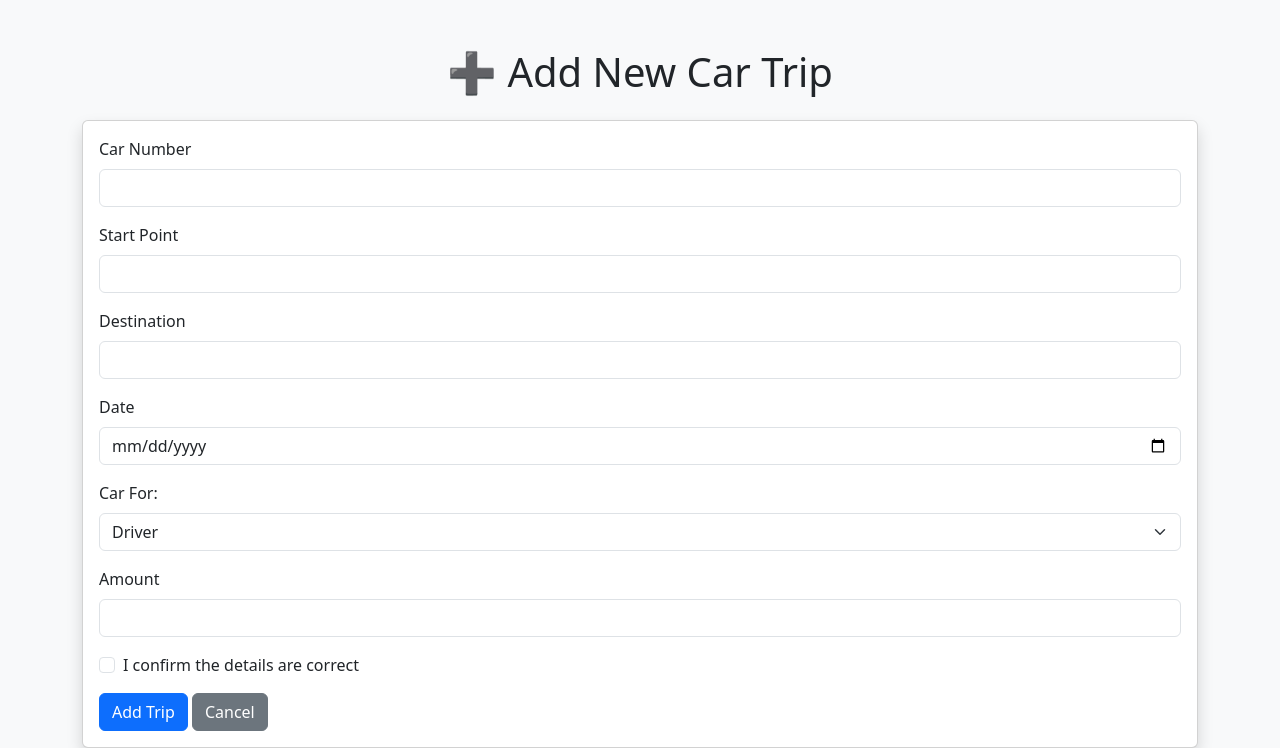
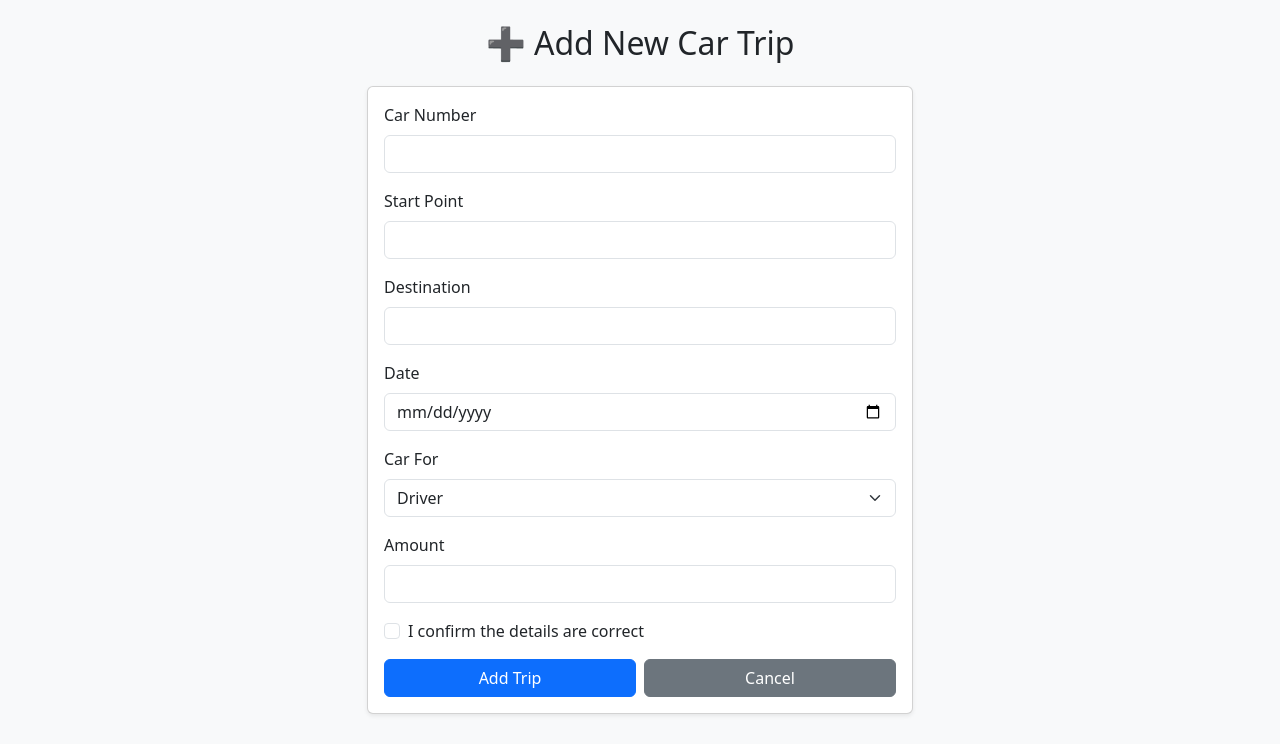
Before and after one commit to mutyalarakesh8688/avi, a Flask app: page /add in a window 1280 px wide. Shown: the part 56-804 px from the top of the page. After the commit the page ends 773 px from the top, so only its background shows below. Run offline with Flask 3, Linux system fonts and the light colour scheme; a user stored in the database is signed in.

Commit message:
Update add.html

```diff
--- a/templates/add.html
+++ b/templates/add.html
@@ -1,15 +1,24 @@
 <!DOCTYPE html>
-<html>
+<html lang="en">
 <head>
+    <meta charset="UTF-8">
+    <meta name="viewport" content="width=device-width, initial-scale=1.0">
     <title>Add New Car Trip</title>
     <link href="https://cdn.jsdelivr.net/npm/bootstrap@5.3.2/dist/css/bootstrap.min.css" rel="stylesheet">
 </head>
 <body class="bg-light">
 
+<!-- NAVBAR -->
 <nav class="navbar navbar-expand-lg navbar-dark bg-dark">
   <div class="container">
     <a class="navbar-brand" href="/">🚗 Car App</a>
-    <div class="collapse navbar-collapse">
+
+    <!-- Mobile Toggle Button -->
+    <button class="navbar-toggler" type="button" data-bs-toggle="collapse" data-bs-target="#navbarNav">
+      <span class="navbar-toggler-icon"></span>
+    </button>
+
+    <div class="collapse navbar-collapse" id="navbarNav">
       <ul class="navbar-nav ms-auto">
         {% if current_user.is_authenticated %}
         <li class="nav-item">
@@ -31,56 +40,61 @@
   </div>
 </nav>
 
-<div class="container mt-5">
-    <h1 class="text-center mb-4">➕ Add New Car Trip</h1>
+<!-- MAIN CONTENT -->
+<div class="container py-4">
+    <div class="row justify-content-center">
+        <div class="col-12 col-md-8 col-lg-6">
 
-    <div class="card shadow">
+            <h2 class="text-center mb-4">➕ Add New Car Trip</h2>
+
+            <div class="card shadow-sm">
                 <div class="card-body">
 
-            <!-- Display Flash Messages -->
+                    <!-- Flash Messages -->
                     {% with messages = get_flashed_messages(with_categories=true) %}
                       {% if messages %}
                         {% for category, message in messages %}
                           <div class="alert alert-{{ category }} alert-dismissible fade show" role="alert">
                             {{ message }}
-                    <button type="button" class="btn-close" data-bs-dismiss="alert" aria-label="Close"></button>
+                            <button type="button" class="btn-close" data-bs-dismiss="alert"></button>
                           </div>
                         {% endfor %}
                       {% endif %}
                     {% endwith %}
 
                     <form method="POST">
+
                         <div class="mb-3">
-                    <label for="car_number" class="form-label">Car Number</label>
-                    <input type="text" class="form-control" id="car_number" name="car_number" required>
+                            <label class="form-label">Car Number</label>
+                            <input type="text" class="form-control" name="car_number" required>
                         </div>
 
                         <div class="mb-3">
-                    <label for="start_point" class="form-label">Start Point</label>
-                    <input type="text" class="form-control" id="start_point" name="start_point" required>
+                            <label class="form-label">Start Point</label>
+                            <input type="text" class="form-control" name="start_point" required>
                         </div>
 
                         <div class="mb-3">
-                    <label for="destination" class="form-label">Destination</label>
-                    <input type="text" class="form-control" id="destination" name="destination" required>
+                            <label class="form-label">Destination</label>
+                            <input type="text" class="form-control" name="destination" required>
                         </div>
 
                         <div class="mb-3">
-                    <label for="date" class="form-label">Date</label>
-                    <input type="date" class="form-control" id="date" name="date" required>
+                            <label class="form-label">Date</label>
+                            <input type="date" class="form-control" name="date" required>
                         </div>
 
                         <div class="mb-3">
-                    <label class="form-label">Car For:</label>
+                            <label class="form-label">Car For</label>
                             <select name="car_for" class="form-select">
                                 <option value="driver">Driver</option>
-                        <option value="other">self</option>
+                                <option value="other">Self</option>
                             </select>
                         </div>
 
                         <div class="mb-3">
-                    <label for="amount" class="form-label">Amount</label>
-                    <input type="number" step="0.01" class="form-control" id="amount" name="amount">
+                            <label class="form-label">Amount</label>
+                            <input type="number" step="0.01" class="form-control" name="amount">
                         </div>
 
                         <div class="form-check mb-3">
@@ -90,9 +104,20 @@
                             </label>
                         </div>
 
-                <button type="submit" class="btn btn-primary">Add Trip</button>
-                <a href="/" class="btn btn-secondary">Cancel</a>
+                        <!-- Responsive Buttons -->
+                        <div class="d-grid gap-2 d-md-flex justify-content-md-between">
+                            <button type="submit" class="btn btn-primary w-100 w-md-auto">
+                                Add Trip
+                            </button>
+                            <a href="/" class="btn btn-secondary w-100 w-md-auto">
+                                Cancel
+                            </a>
+                        </div>
+
                     </form>
+
+                </div>
+            </div>
 
         </div>
     </div>
```
Lines whose indentation alone changed are shown as unchanged.
